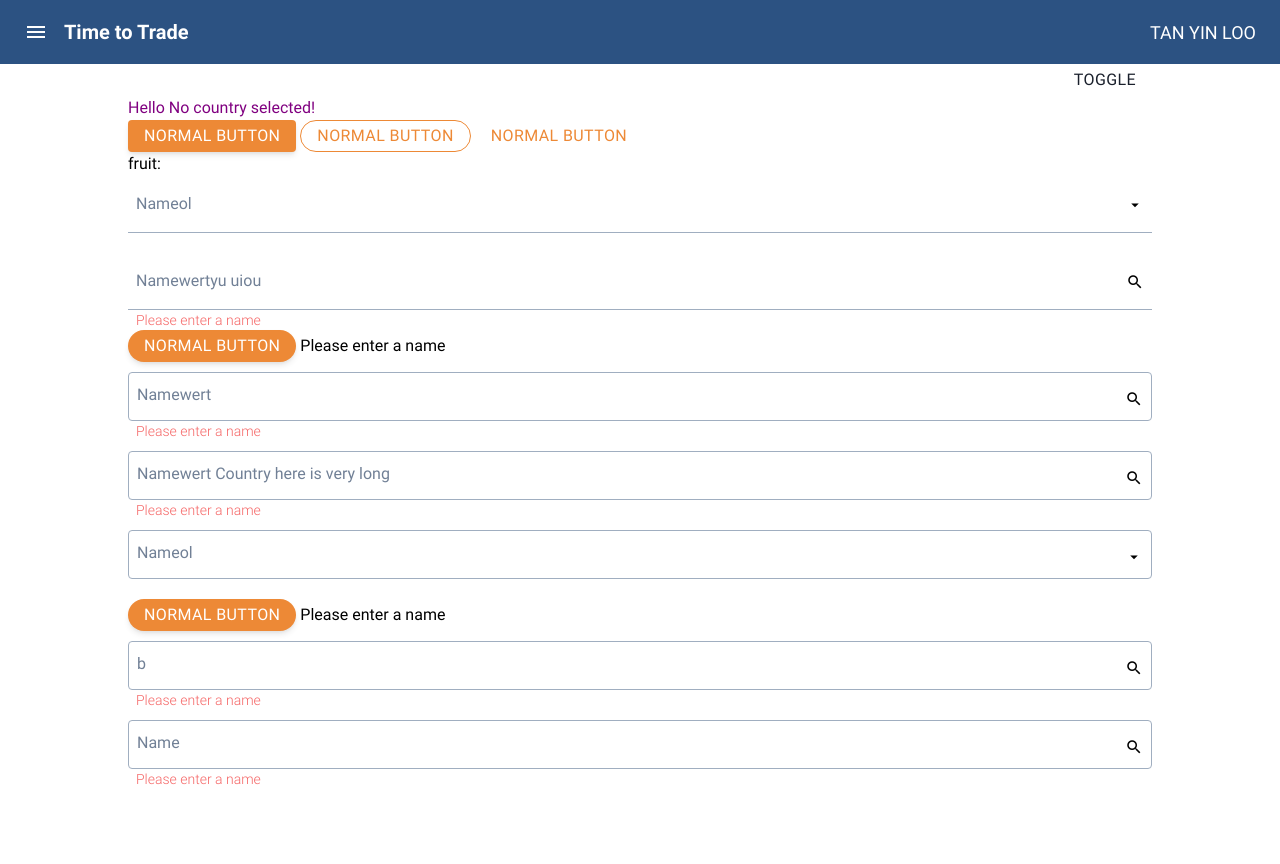
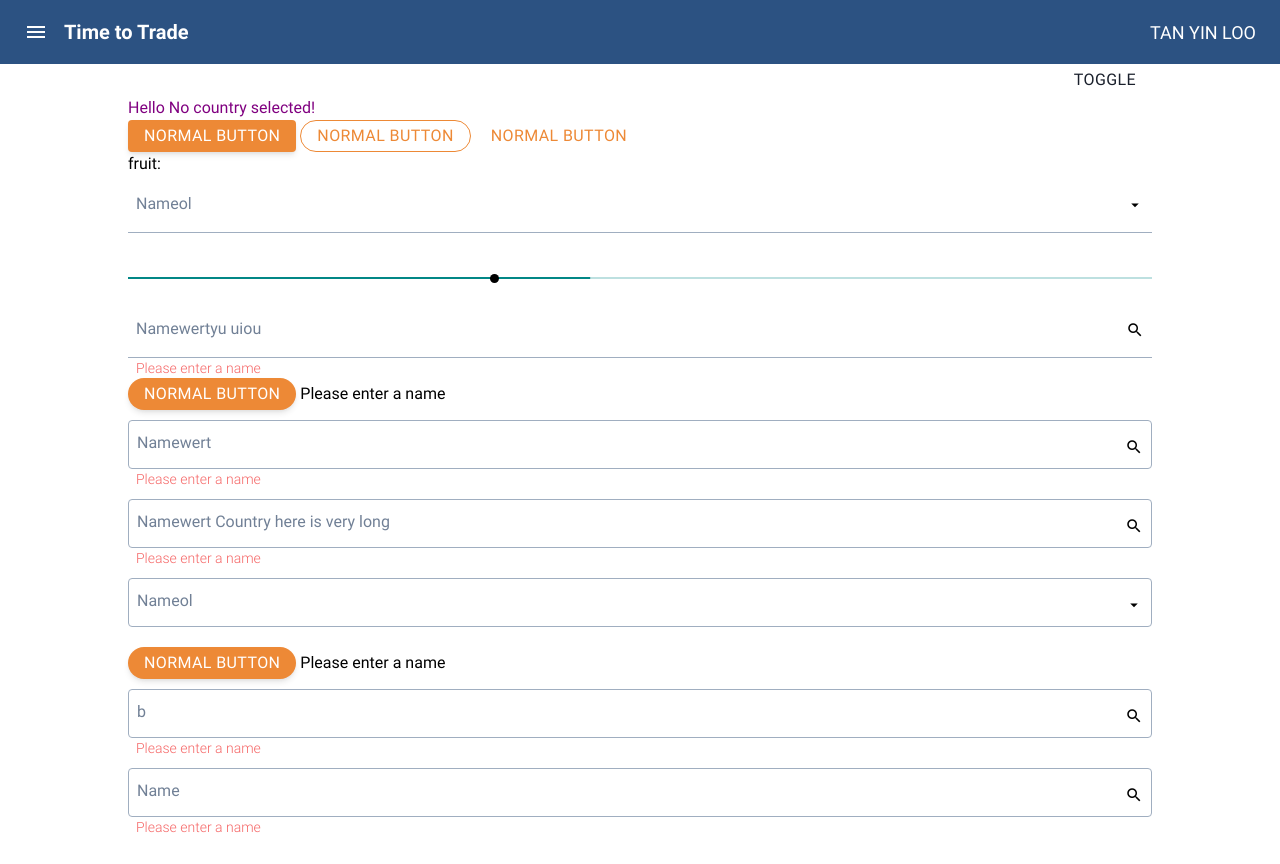
Before and after one commit to tianhai82/crm, a Svelte app in the folder crm-web/: page / in a window 1280 px wide. Built offline with nearby package versions, Linux system fonts and the light colour scheme; a web font is replaced by a local one.

Commit message:
add slider

```diff
--- a/crm-web/src/App.svelte
+++ b/crm-web/src/App.svelte
@@ -5,6 +5,7 @@ import Input from './widgets/Input.svelte';
 import Autocomplete from './widgets/Autocomplete.svelte';
 import NavigationDrawer from './widgets/NavigationDrawer.svelte';
 import Dialog from './widgets/Dialog.svelte';
+import Slider from './widgets/Slider.svelte';
 import { countries } from './countries';
 
 export let name = '';
@@ -74,7 +75,7 @@ let dialogVisible = false;
   <Autocomplete borderColor="border-green-600" labelColor="text-red-700" label="Nameol"
                 bind:value="{fruit}"
                 items="{fruits}"/>
-
+  <Slider/>
   <Input borderColor="border-green-600" labelColor="text-red-700" label="Namewertyu uiou"
          icon="search"
          helperText={error} helperTextColor="text-red-500" bind:value={name}/>
--- /dev/null
+++ b/crm-web/src/widgets/Slider.svelte
@@ -0,0 +1,91 @@
+<style>
+  .mdc-slider {
+    position: relative;
+    width: 100%;
+    height: 48px;
+    cursor: pointer;
+    -ms-touch-action: pan-x;
+    touch-action: pan-x;
+    -webkit-tap-highlight-color: rgba(0, 0, 0, 0);
+  }
+
+  .mdc-slider:not(.mdc-slider--disabled) .mdc-slider__track-container {
+    background-color: rgba(1, 135, 134, .26);
+  }
+
+  .mdc-slider__track-container {
+    position: absolute;
+    top: 50%;
+    width: 100%;
+    height: 2px;
+    overflow: hidden;
+  }
+
+  .mdc-slider:not(.mdc-slider--disabled) .mdc-slider__track {
+    background-color: #018786;
+  }
+
+  .mdc-slider__track {
+    position: absolute;
+    width: 100%;
+    height: 100%;
+    -webkit-transform-origin: left top;
+    -ms-transform-origin: left top;
+    transform-origin: left top;
+    will-change: transform;
+  }
+
+  .mdc-slider__thumb-container {
+    position: absolute;
+    top: 15px;
+    left: 0;
+    width: 21px;
+    height: 100%;
+    -webkit-user-select: none;
+    -moz-user-select: none;
+    -ms-user-select: none;
+    user-select: none;
+    will-change: transform;
+  }
+
+  .mdc-slider__thumb {
+    position: absolute;
+    top: 0;
+    left: 0;
+    -webkit-transform: scale(.571);
+    -ms-transform: scale(.571);
+    transform: scale(.571);
+    stroke-width: 3.5;
+    -webkit-transition: fill .1s ease-out, stroke .1s ease-out, -webkit-transform .1s ease-out;
+    transition: fill .1s ease-out, stroke .1s ease-out, -webkit-transform .1s ease-out;
+    -o-transition: transform .1s ease-out, fill .1s ease-out, stroke .1s ease-out;
+    transition: transform .1s ease-out, fill .1s ease-out, stroke .1s ease-out;
+    transition: transform .1s ease-out, fill .1s ease-out, stroke .1s ease-out, -webkit-transform .1s ease-out;
+  }
+
+  .mdc-slider__focus-ring {
+    width: 21px;
+    height: 21px;
+    border-radius: 50%;
+    opacity: 0;
+    -webkit-transition: opacity .26667s ease-out, background-color .26667s ease-out, -webkit-transform .26667s ease-out;
+    transition: opacity .26667s ease-out, background-color .26667s ease-out, -webkit-transform .26667s ease-out;
+    -o-transition: transform .26667s ease-out, opacity .26667s ease-out, background-color .26667s ease-out;
+    transition: transform .26667s ease-out, opacity .26667s ease-out, background-color .26667s ease-out;
+    transition: transform .26667s ease-out, opacity .26667s ease-out, background-color .26667s ease-out, -webkit-transform .26667s ease-out;
+  }
+</style>
+
+<div class="mdc-slider" tabindex="0" role="slider" aria-valuemin="0" aria-valuemax="100"
+     aria-valuenow="45.135467980295566" aria-label="Select Value">
+  <div class="mdc-slider__track-container">
+    <div class="mdc-slider__track" style="transform: scaleX(0.451355);"></div>
+  </div>
+  <div class="mdc-slider__thumb-container"
+       style="transform: translateX(366.5px) translateX(-50%);">
+    <svg class="mdc-slider__thumb" width="21" height="21">
+      <circle cx="10.5" cy="10.5" r="7.875"></circle>
+    </svg>
+    <div class="mdc-slider__focus-ring"></div>
+  </div>
+</div>
```
